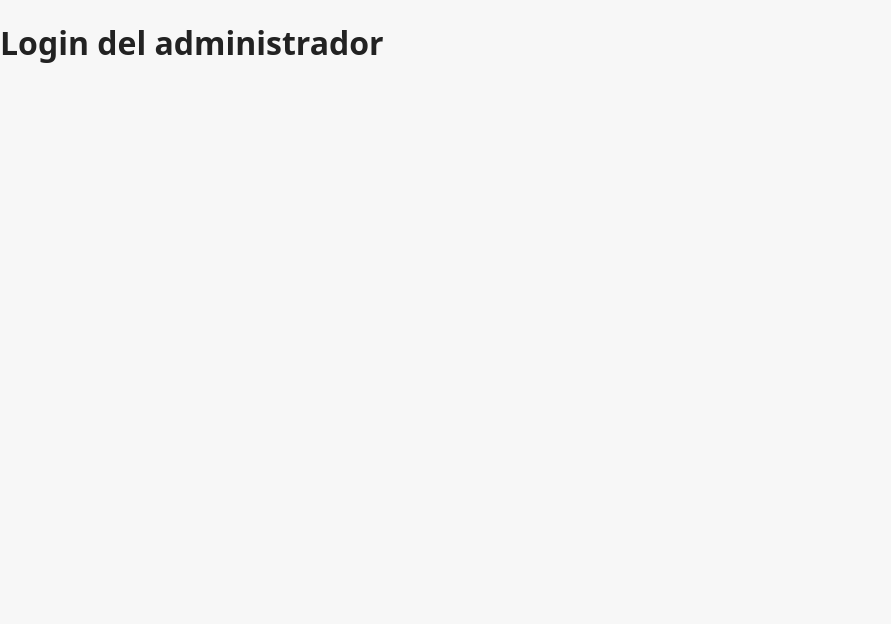
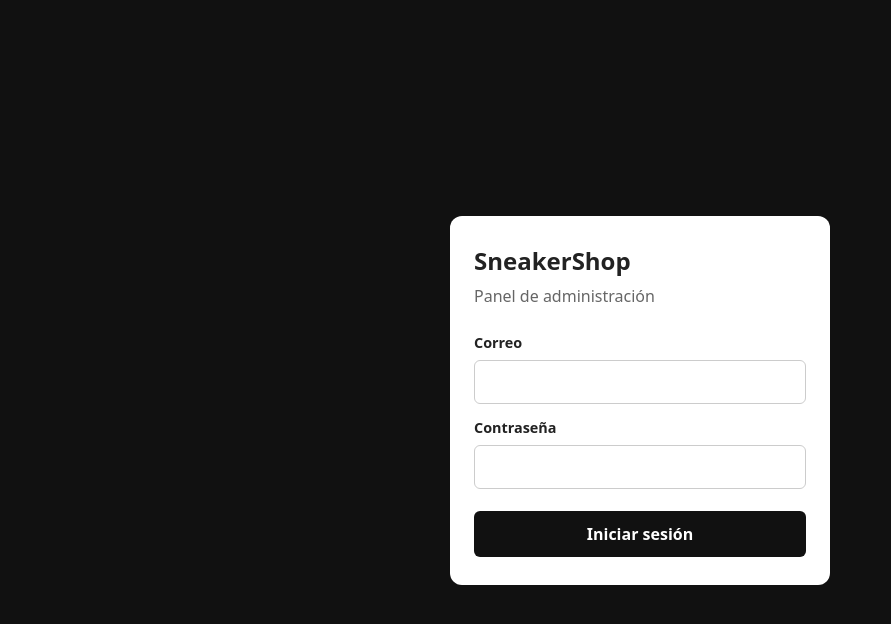
Before and after one commit to leonardo44s/sneakershop-web, a React (Vite) app in the folder client/: page /admin/login in a window 1280 px wide. Shown: the top 624 px of the page, without its empty margins (0-891 px from the left). Built offline with nearby package versions, Linux system fonts and the light colour scheme; no server answers.

Commit message:
SCRUM-45 US-07: pantalla de login del administrador y rutas protegidas

```diff
--- a/client/src/components/ProtectedRoute.jsx
+++ b/client/src/components/ProtectedRoute.jsx
@@ -1,4 +1,9 @@
-// US-07 (Richard): aquí se valida que el usuario sea administrador
+import { Navigate } from 'react-router-dom';
+import { isAdmin } from '../services/auth.js';
+
 export default function ProtectedRoute({ children }) {
+  if (!isAdmin()) {
+    return <Navigate to="/admin/login" replace />;
+  }
   return children;
 }
--- a/client/src/pages/admin/AdminHomePage.jsx
+++ b/client/src/pages/admin/AdminHomePage.jsx
@@ -1,3 +1,45 @@
+import { useEffect, useState } from 'react';
+import { useNavigate } from 'react-router-dom';
+import { apiGet } from '../../services/api.js';
+import { getAuth, logout } from '../../services/auth.js';
+import '../../styles/admin.css';
+
 export default function AdminHomePage() {
-  return <h1>Panel de administración</h1>;
+  const navigate = useNavigate();
+  const [nombre, setNombre] = useState(getAuth()?.user?.nombre || '');
+
+  useEffect(() => {
+    apiGet('/admin/me', getAuth()?.token)
+      .then((data) => setNombre(data.user.nombre))
+      .catch(() => {
+        logout();
+        navigate('/admin/login', { replace: true });
+      });
+  }, [navigate]);
+
+  function handleLogout() {
+    logout();
+    navigate('/admin/login', { replace: true });
+  }
+
+  return (
+    <div className="admin">
+      <header className="admin__header">
+        <span className="admin__logo">SneakerShop · Admin</span>
+        <div className="admin__user">
+          <span>{nombre}</span>
+          <button type="button" onClick={handleLogout}>
+            Cerrar sesión
+          </button>
+        </div>
+      </header>
+      <main className="admin__main">
+        <h1>Panel de administración</h1>
+        <p>
+          Bienvenido. En el Sprint 3 aquí se gestionarán el catálogo, el stock por talla y los
+          pedidos.
+        </p>
+      </main>
+    </div>
+  );
 }
--- a/client/src/pages/admin/AdminLoginPage.jsx
+++ b/client/src/pages/admin/AdminLoginPage.jsx
@@ -1,3 +1,82 @@
+import { useState } from 'react';
+import { Navigate, useNavigate } from 'react-router-dom';
+import { isAdmin, login, logout } from '../../services/auth.js';
+import '../../styles/admin.css';
+
 export default function AdminLoginPage() {
-  return <h1>Login del administrador</h1>;
+  const navigate = useNavigate();
+  const [correo, setCorreo] = useState('');
+  const [contrasena, setContrasena] = useState('');
+  const [error, setError] = useState('');
+  const [enviando, setEnviando] = useState(false);
+
+  if (isAdmin()) {
+    return <Navigate to="/admin" replace />;
+  }
+
+  async function handleSubmit(event) {
+    event.preventDefault();
+    setError('');
+
+    if (!correo || !contrasena) {
+      setError('Ingresa tu correo y tu contraseña.');
+      return;
+    }
+
+    setEnviando(true);
+    try {
+      const user = await login(correo, contrasena);
+      if (user.rol !== 'admin') {
+        logout();
+        setError('Esta cuenta no tiene acceso al panel de administración.');
+        return;
+      }
+      navigate('/admin', { replace: true });
+    } catch (err) {
+      setError(
+        err.status === 401
+          ? 'Correo o contraseña incorrectos'
+          : 'No se pudo iniciar sesión. Intenta de nuevo.'
+      );
+    } finally {
+      setEnviando(false);
+    }
+  }
+
+  return (
+    <div className="admin-login">
+      <form className="admin-login__card" onSubmit={handleSubmit} noValidate>
+        <h1>SneakerShop</h1>
+        <p className="admin-login__subtitle">Panel de administración</p>
+
+        <label htmlFor="correo">Correo</label>
+        <input
+          id="correo"
+          type="email"
+          autoComplete="username"
+          value={correo}
+          onChange={(e) => setCorreo(e.target.value)}
+        />
+
+        <label htmlFor="contrasena">Contraseña</label>
+        <input
+          id="contrasena"
+          type="password"
+          autoComplete="current-password"
+          value={contrasena}
+          onChange={(e) => setContrasena(e.target.value)}
+        />
+
+        {error && (
+          <p className="admin-login__error" role="alert">
+            {error}
+          </p>
+        )}
+
+        <button type="submit" disabled={enviando}>
+          {enviando ? 'Ingresando…' : 'Iniciar sesión'}
+        </button>
+      </form>
+    </div>
+  );
 }
--- /dev/null
+++ b/client/src/services/auth.js
@@ -0,0 +1,26 @@
+import { apiPost } from './api.js';
+
+const STORAGE_KEY = 'sneakershop_auth';
+
+export function getAuth() {
+  try {
+    const raw = localStorage.getItem(STORAGE_KEY);
+    return raw ? JSON.parse(raw) : null;
+  } catch {
+    return null;
+  }
+}
+
+export function isAdmin() {
+  return getAuth()?.user?.rol === 'admin';
+}
+
+export async function login(correo, contrasena) {
+  const data = await apiPost('/auth/login', { correo, contrasena });
+  localStorage.setItem(STORAGE_KEY, JSON.stringify(data));
+  return data.user;
+}
+
+export function logout() {
+  localStorage.removeItem(STORAGE_KEY);
+}
--- a/client/src/styles/admin.css
+++ b/client/src/styles/admin.css
@@ -1 +1,114 @@
-/* US-07 (Richard): estilos del panel de administración */
+.admin-login {
+  min-height: 100vh;
+  display: flex;
+  align-items: center;
+  justify-content: center;
+  padding: 16px;
+  background: var(--color-primary);
+}
+
+.admin-login__card {
+  width: 100%;
+  max-width: 380px;
+  background: #ffffff;
+  border-radius: 12px;
+  padding: 28px 24px;
+  display: flex;
+  flex-direction: column;
+  gap: 8px;
+}
+
+.admin-login__card h1 {
+  margin: 0;
+  font-size: 1.5rem;
+}
+
+.admin-login__subtitle {
+  margin: 0 0 12px;
+  color: #666666;
+}
+
+.admin-login__card label {
+  margin-top: 6px;
+  font-size: 0.9rem;
+  font-weight: 600;
+}
+
+.admin-login__card input {
+  padding: 10px 12px;
+  border: 1px solid #cccccc;
+  border-radius: 6px;
+  font: inherit;
+}
+
+.admin-login__card input:focus {
+  outline: 2px solid var(--color-accent);
+  border-color: transparent;
+}
+
+.admin-login__card button {
+  margin-top: 14px;
+  padding: 12px;
+  border: none;
+  border-radius: 6px;
+  background: var(--color-primary);
+  color: #ffffff;
+  font: inherit;
+  font-weight: 600;
+  cursor: pointer;
+}
+
+.admin-login__card button:disabled {
+  opacity: 0.6;
+  cursor: default;
+}
+
+.admin-login__error {
+  margin: 6px 0 0;
+  color: var(--color-accent);
+  font-size: 0.9rem;
+}
+
+.admin {
+  min-height: 100vh;
+  display: flex;
+  flex-direction: column;
+}
+
+.admin__header {
+  display: flex;
+  flex-wrap: wrap;
+  align-items: center;
+  justify-content: space-between;
+  gap: 12px;
+  padding: 12px 16px;
+  background: var(--color-primary);
+  color: #ffffff;
+}
+
+.admin__logo {
+  font-weight: 800;
+}
+
+.admin__user {
+  display: flex;
+  align-items: center;
+  gap: 12px;
+}
+
+.admin__user button {
+  padding: 6px 10px;
+  border: 1px solid rgba(255, 255, 255, 0.5);
+  border-radius: 6px;
+  background: transparent;
+  color: #ffffff;
+  font: inherit;
+  cursor: pointer;
+}
+
+.admin__main {
+  width: 100%;
+  max-width: 1200px;
+  margin: 0 auto;
+  padding: 24px 16px;
+}
```
